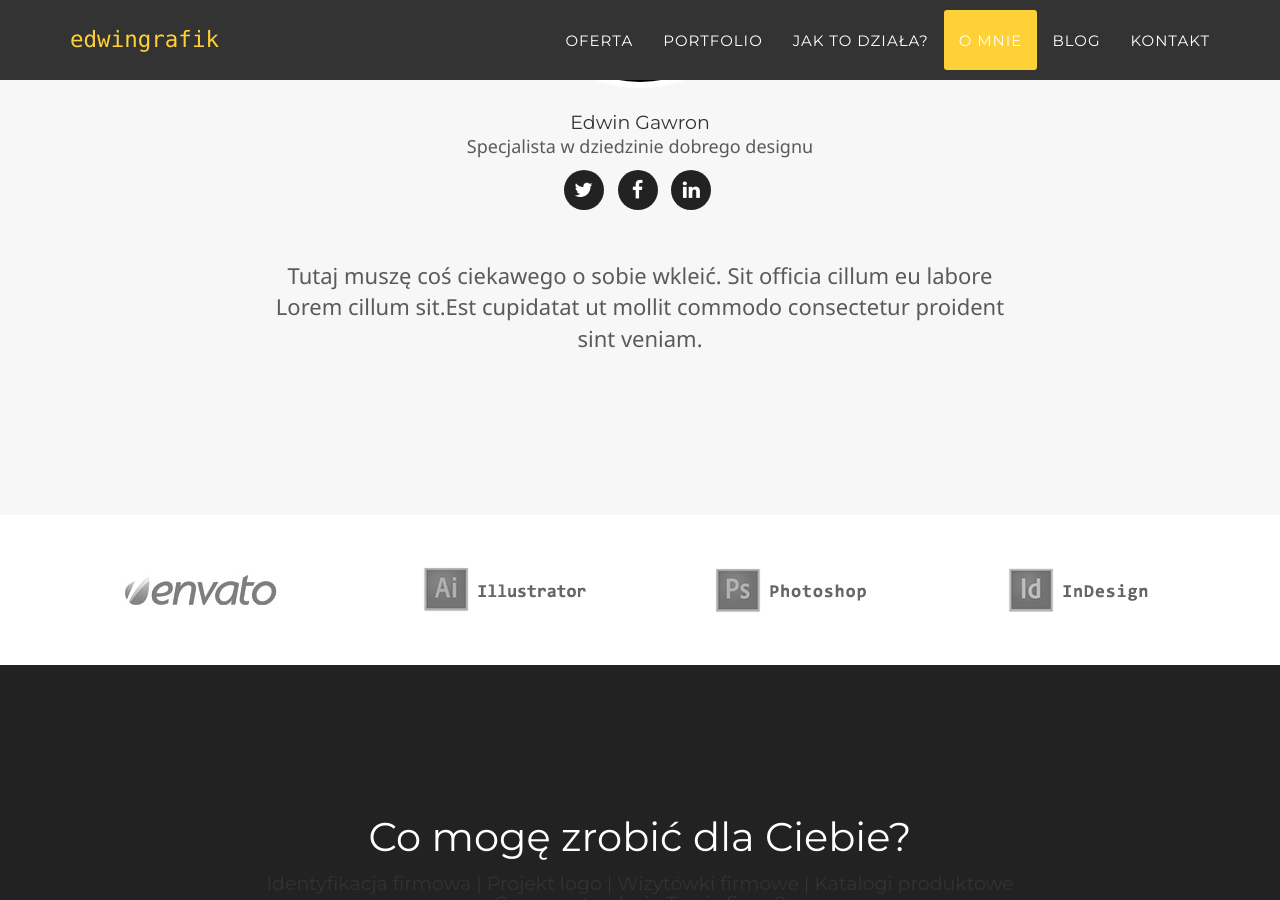
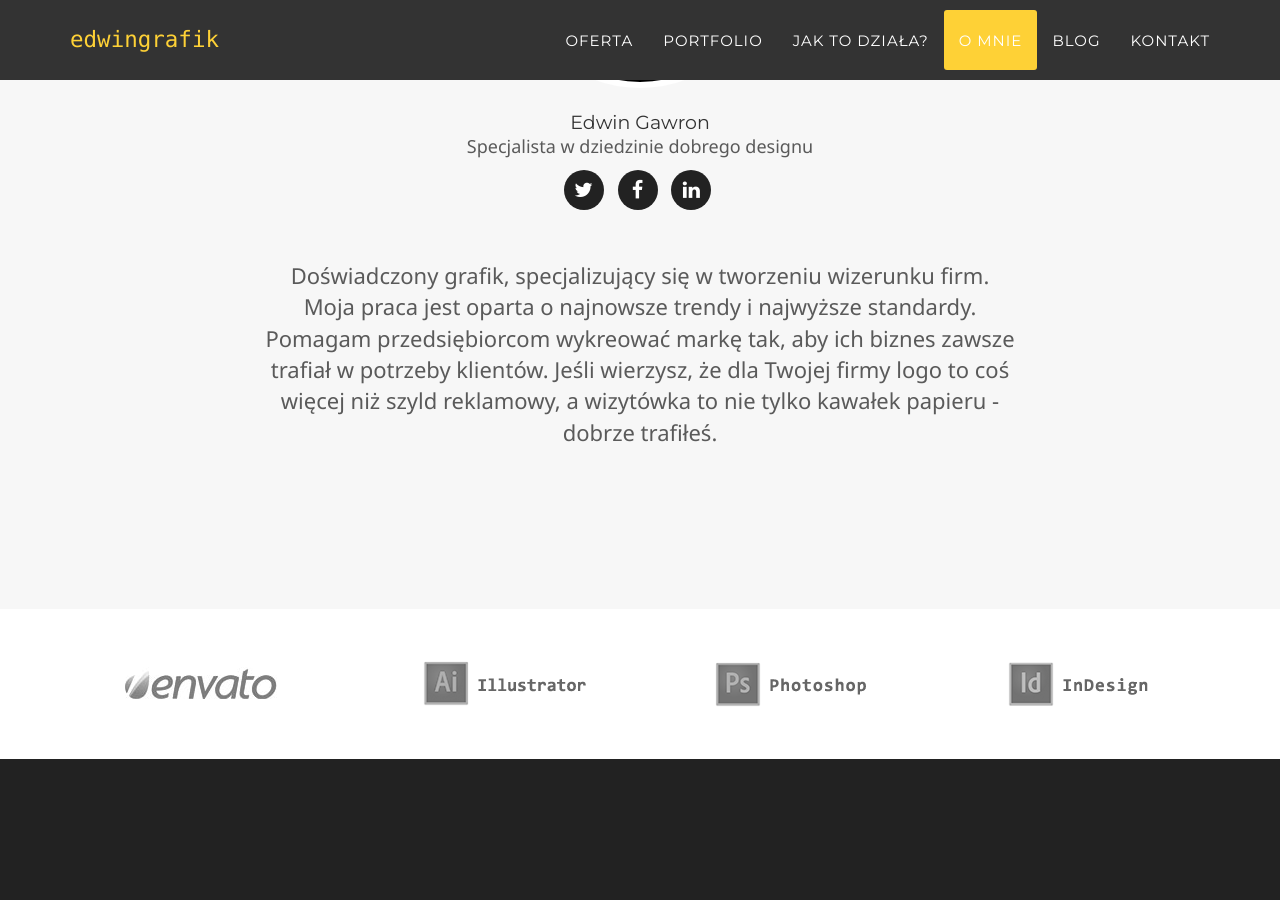
Before and after one commit to edwingrafik/edwingrafik.github.io, a Jekyll site: the page built from index.html, in a window 1280 px wide and 900 px high, scrolled down 4938 px. Built offline with Jekyll 4.4.1, drawn with Linux system fonts in a browser that asks for light colours; some web fonts are replaced.

Commit message:
Update team.html

```diff
--- a/_includes/team.html
+++ b/_includes/team.html
@@ -30,7 +30,7 @@
             </div>
             <div class="row">
                 <div class="col-lg-8 col-lg-offset-2 text-center">
-                    <p class="large text-muted">Tutaj muszę coś ciekawego o sobie wkleić. Sit officia cillum eu labore Lorem cillum sit.Est cupidatat ut mollit commodo consectetur proident sint veniam.</p>
+                    <p class="large text-muted">Doświadczony grafik, specjalizujący się w tworzeniu wizerunku firm. Moja praca jest oparta o najnowsze trendy i najwyższe standardy. Pomagam przedsiębiorcom wykreować markę tak, aby ich biznes zawsze trafiał w potrzeby klientów. Jeśli wierzysz, że dla Twojej firmy logo to coś więcej niż szyld reklamowy, a wizytówka to nie tylko kawałek papieru - dobrze trafiłeś.</p>
                 </div>
             </div>
         </div>
```
